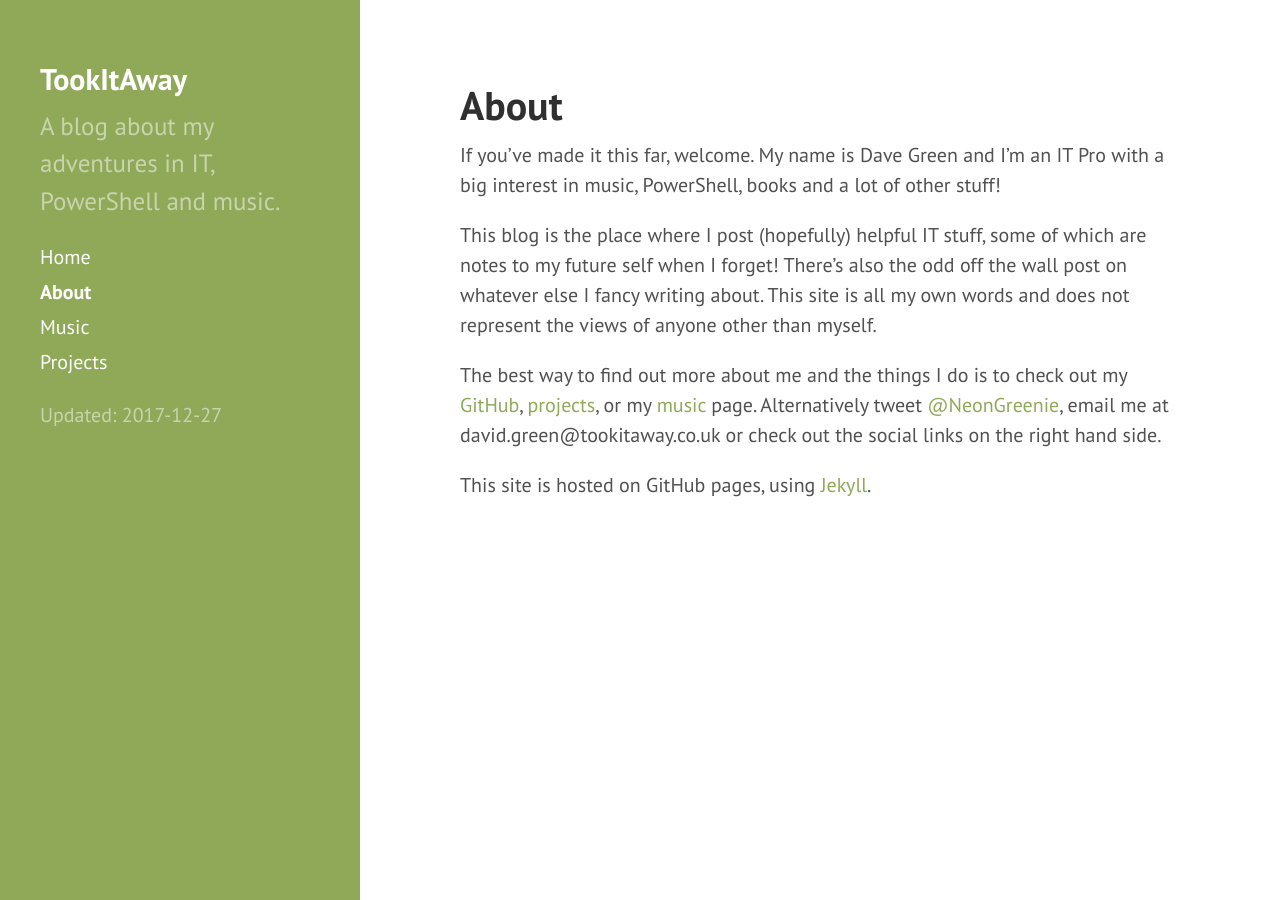
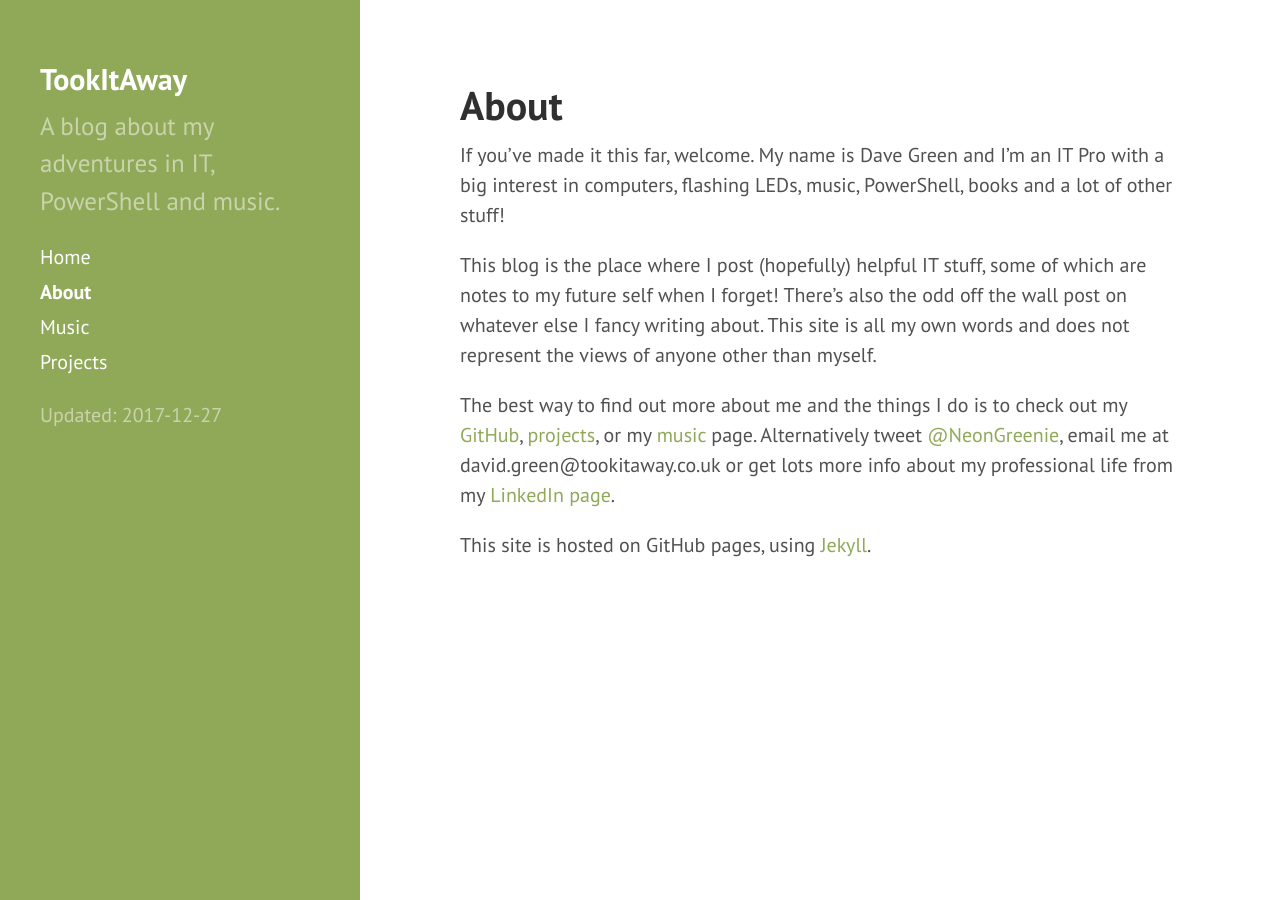
Before and after one commit to davegreen/davegreen.github.io, a Jekyll site: the page built from about.md, in a window 1280 px wide. Built offline with Jekyll 4.4.1, drawn with Linux system fonts in a browser that asks for light colours.

Commit message:
Update about.md

```diff
--- a/about.md
+++ b/about.md
@@ -6,10 +6,10 @@
 categories: [Community]
 ---
 
-If you've made it this far, welcome. My name is Dave Green and I'm an IT Pro with a big interest in music, PowerShell, books and a lot of other stuff!
+If you've made it this far, welcome. My name is Dave Green and I'm an IT Pro with a big interest in computers, flashing LEDs, music, PowerShell, books and a lot of other stuff!
 
 This blog is the place where I post (hopefully) helpful IT stuff, some of which are notes to my future self when I forget! There's also the odd off the wall post on whatever else I fancy writing about. This site is all my own words and does not represent the views of anyone other than myself.
 
-The best way to find out more about me and the things I do is to check out my [GitHub](https://github.com/davegreen), [projects](http://tookitaway.co.uk/projects.html), or my [music](http://tookitaway.co.uk/music.html) page. Alternatively tweet [@NeonGreenie](https://twitter.com/neongreenie), email me at david.green@tookitaway.co.uk or check out the social links on the right hand side.
+The best way to find out more about me and the things I do is to check out my [GitHub](https://github.com/davegreen), [projects](http://tookitaway.co.uk/projects.html), or my [music](http://tookitaway.co.uk/music.html) page. Alternatively tweet [@NeonGreenie](https://twitter.com/neongreenie), email me at david.green@tookitaway.co.uk or get lots more info about my professional life from my [LinkedIn page](https://www.linkedin.com/in/david-green-36312220/).
 
 This site is hosted on GitHub pages, using [Jekyll](https://github.com/jekyll).
```
